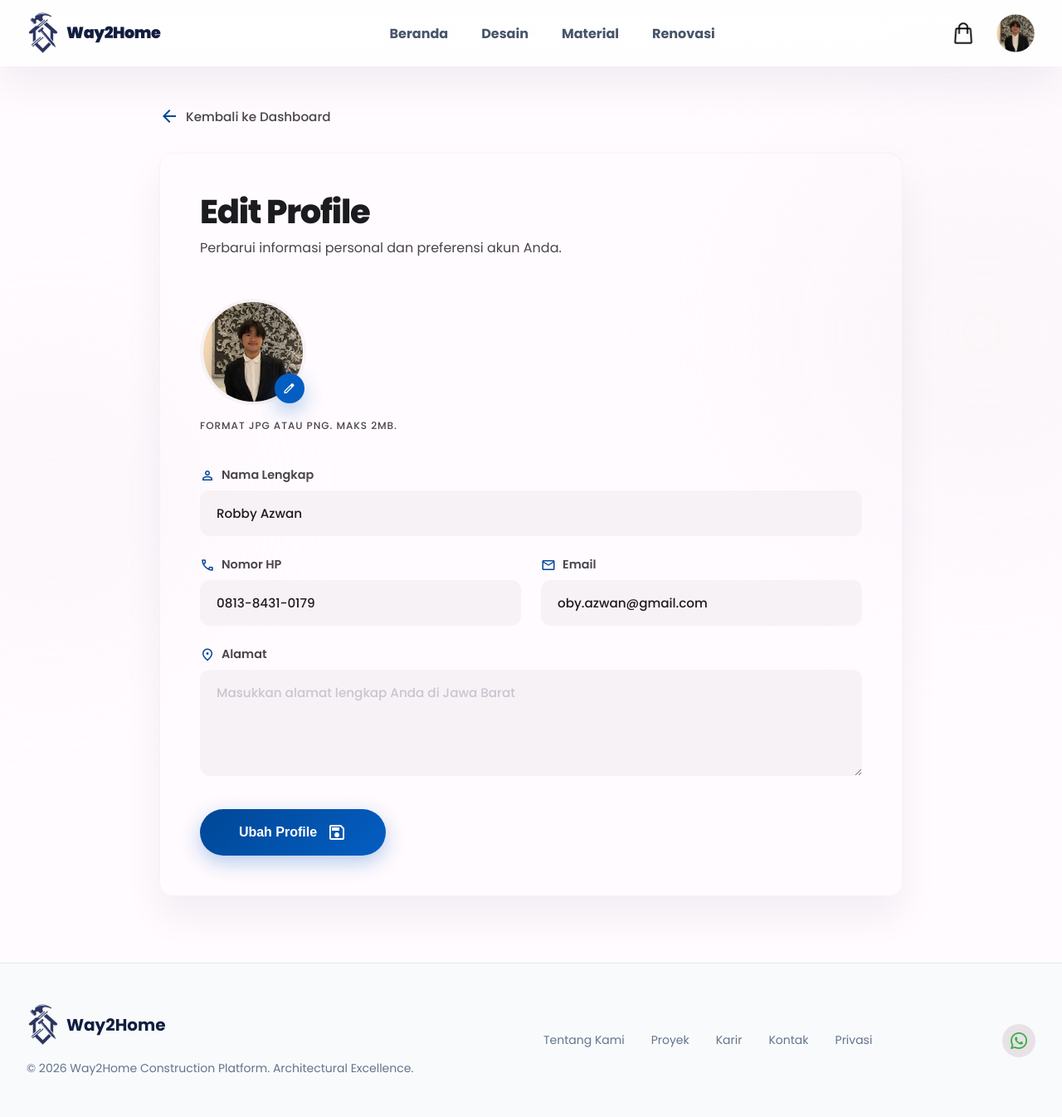
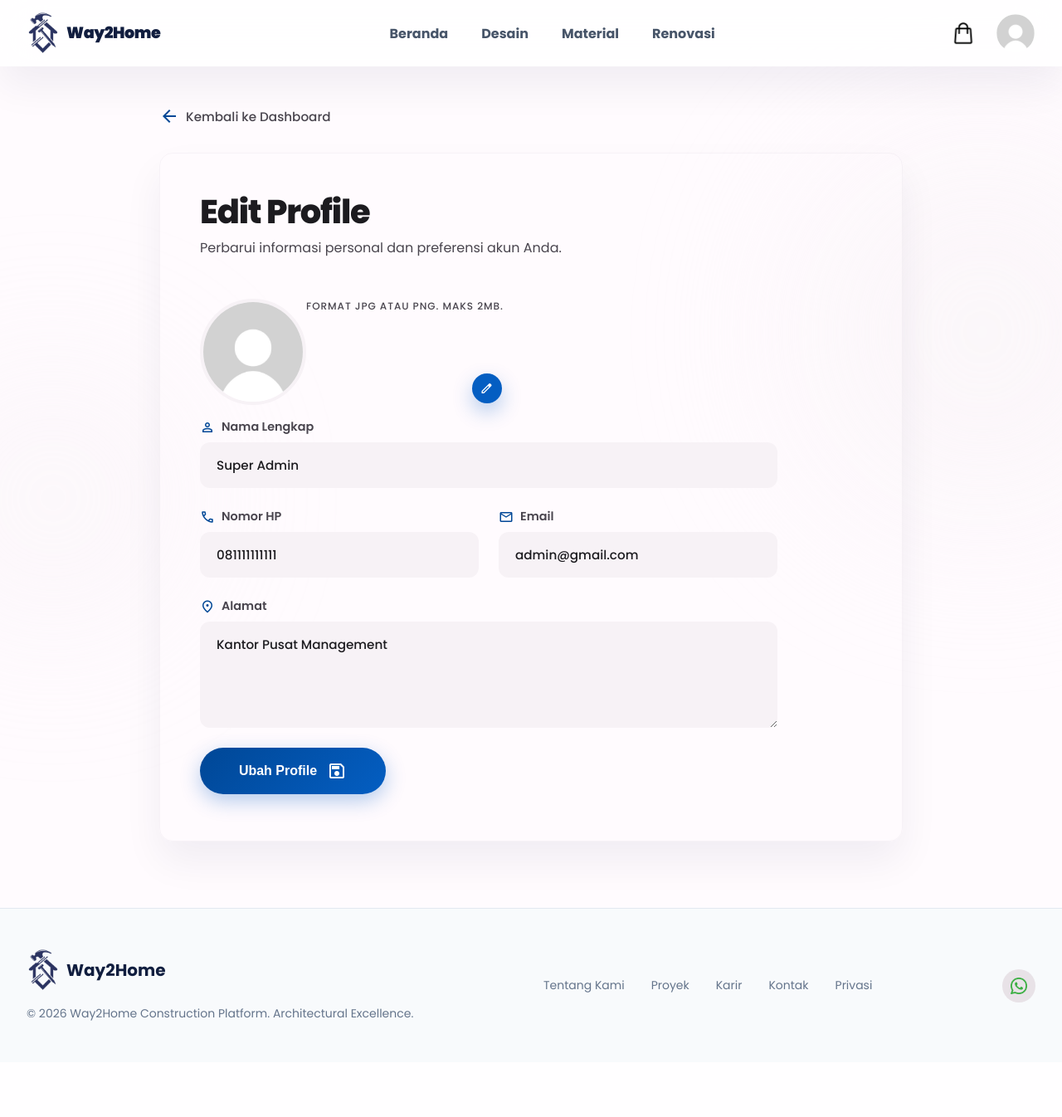
Before and after one commit to yumairai/Way2Home_KuliPremium_PPL7, a Laravel app: page /profile in a window 1280 px wide. Shown: the whole page at 83% size. After the commit the page ends 1230 px from the top, so only its background shows below. Run offline with Laravel 12, Linux system fonts and the light colour scheme; a user stored in the database is signed in; data comes from the database, SQL or seed files in the repository; data that the repository does not hold is empty; parts of the project's set-up code (start-up, migrations or seed data) failed here and were passed over; some libraries are stand-ins or nearby versions.

Commit message:
feat: add edit profile feature for customer

```diff
--- a/resources/views/customer-layouts/profile.blade.php
+++ b/resources/views/customer-layouts/profile.blade.php
@@ -20,12 +20,12 @@
                         <p class="profile-lead">Perbarui informasi personal dan preferensi akun Anda.</p>
                     </header>
 
-                    <form class="profile-form">
+                    <form class="profile-form" method="POST" action="/profile">
+                        @csrf
                         <div class="profile-avatar-block">
                             <div class="profile-avatar-wrap">
                                 <div class="profile-avatar-frame">
-                                    <img src="{{ asset('images/aset/user-dummy.jpg') }}" alt="User">
-                                </div>
+                                    <img alt="avatar" src="{{ asset('images/aset/avatar.jpg') }}" />
                                 <button class="profile-avatar-edit-btn" type="button" aria-label="Edit foto profil">
                                     <span class="material-symbols-outlined">edit</span>
                                 </button>
@@ -42,7 +42,7 @@
                                     <span class="material-symbols-outlined profile-label-icon">person</span>
                                     Nama Lengkap
                                 </label>
-                                <input class="profile-input" type="text" value="Robby Azwan" />
+                                <input class="profile-input" type="text" name="name" value="{{ $user->name }}">
                             </div>
 
                             <div class="profile-field-grid">
@@ -51,14 +51,14 @@
                                         <span class="material-symbols-outlined profile-label-icon">phone</span>
                                         Nomor HP
                                     </label>
-                                    <input class="profile-input" type="tel" value="0813-8431-0179" />
+                                    <input class="profile-input" type="tel" name="phone" value="{{ $user->phone_number }}">
                                 </div>
                                 <div class="profile-field">
                                     <label class="profile-label">
                                         <span class="material-symbols-outlined profile-label-icon">mail</span>
                                         Email
                                     </label>
-                                    <input class="profile-input" type="email" value="oby.azwan@gmail.com" />
+                                    <input class="profile-input" type="email" name="email" value="{{ $user->email }}">
                                 </div>
                             </div>
 
@@ -67,7 +67,7 @@
                                     <span class="material-symbols-outlined profile-label-icon">location_on</span>
                                     Alamat
                                 </label>
-                                <textarea class="profile-textarea" placeholder="Masukkan alamat lengkap Anda di Jawa Barat" rows="3"></textarea>
+                                <textarea class="profile-textarea" name="address" rows="3">{{ $user->address }}</textarea>
                             </div>
                         </div>
 
--- a/resources/views/partials/navbar_user.blade.php
+++ b/resources/views/partials/navbar_user.blade.php
@@ -19,7 +19,7 @@
                 <span class="cart-badge" id="navCartBadge" style="display: none;">0</span>
             </div>
             <img alt="User profile avatar" class="profile-avatar" id="profileDropdown"
-                src="{{ asset('images/aset/user-dummy.jpg') }}" />
+                src="{{ asset('images/aset/avatar.jpg') }}" />
             <!-- DROPDOWN PROFILE !-->
             <div class="profile-dropdown">
                 <!-- Header dengan Background Foto (Sesuai request sebelumnya) -->
@@ -30,10 +30,10 @@
                     <div class="header-content">
                         <div class="user-info">
                             <div class="user-avatar">
-                                <img alt="avatar" src="{{ asset('images/aset/user-dummy.jpg') }}" />
+                                <img alt="avatar" src="{{ asset('images/aset/avatar.jpg') }}" />
                             </div>
                             <div class="user-details">
-                                <h3>Robby Azwan</h3>
+                                <h3>{{ $user?->name }}</h3>
                                 <p>Customer</p>
                             </div>
                         </div>
--- a/routes/web.php
+++ b/routes/web.php
@@ -10,6 +10,7 @@
 use App\Http\Controllers\Customer\PaymentProyekController;
 use App\Http\Controllers\Admin\VerifikasiProyekController;
 use App\Http\Controllers\Admin\ManageMandorController;
+use App\Http\Controllers\Customer\ProfileController;
 
 
 /*
@@ -52,8 +53,11 @@
 
     // Dashboard & Logout
     Route::get('/dashboard', function () {
-        return view('customer-layouts.dashboard');
-    })->name('customer-layouts.dashboard');
+        return view('customer-layouts.dashboard', [
+            'user' => auth()->user()
+        ]);
+    });
+
 
     Route::post('/logout', [AuthController::class, 'logout'])->name('logout');
 
@@ -107,8 +111,13 @@
 
     // Fitur profile
     Route::get('/profile', function () {
-        return view('customer-layouts.profile');
+        return view('customer-layouts.profile', [
+            'user' => auth()->user()
+        ]);
     })->name('customer.profile');
+
+    Route::post('/profile', [ProfileController::class, 'update'])
+    ->name('customer.profile.update');
 
     // Manajemen Proyek
     Route::prefix('proyek')->group(function () {
```
Also changed, not shown: app/Http/Controllers/Customer/ProfileController.php (added, +37 -0 lines), public/images/aset/avatar.jpg (added).
